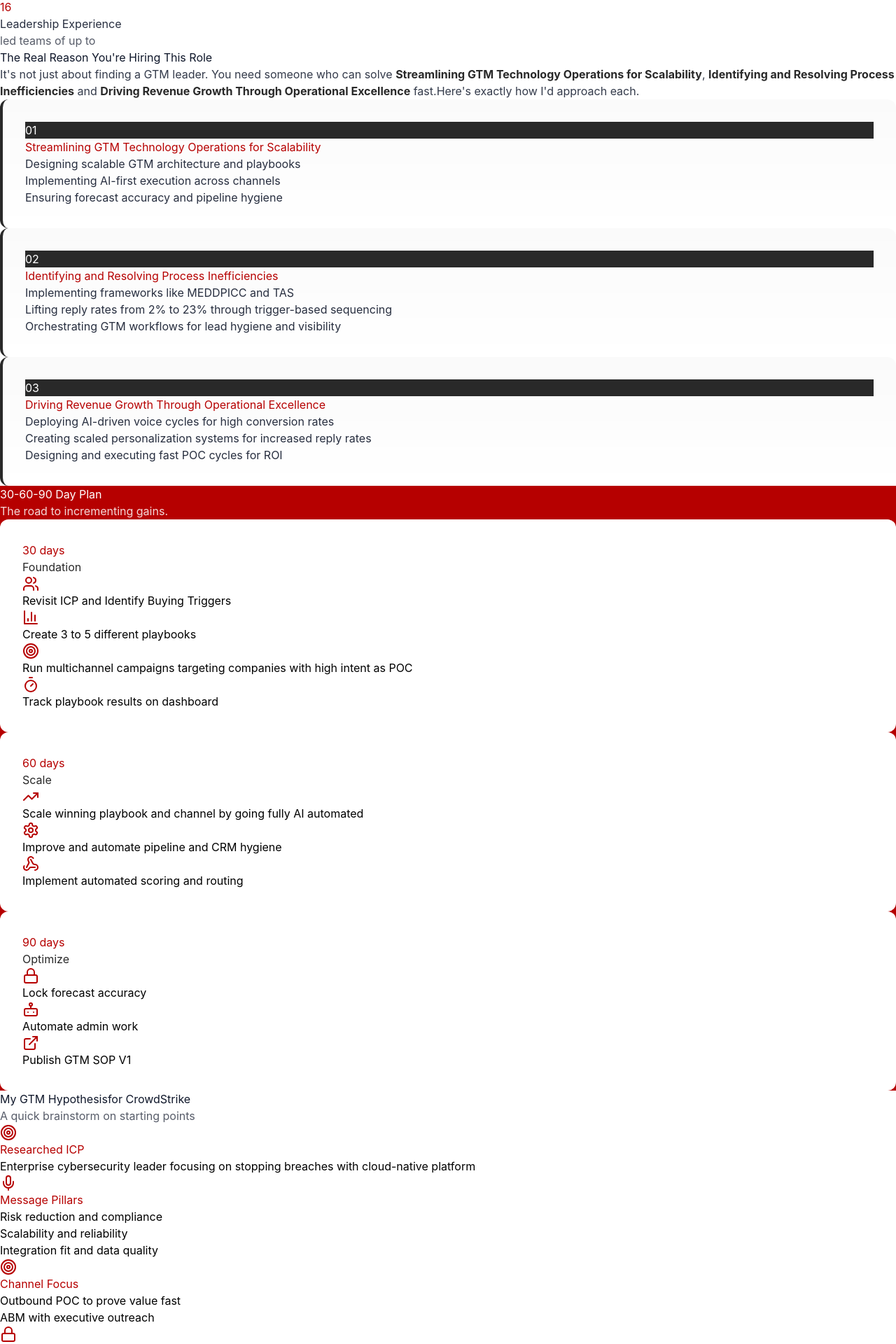
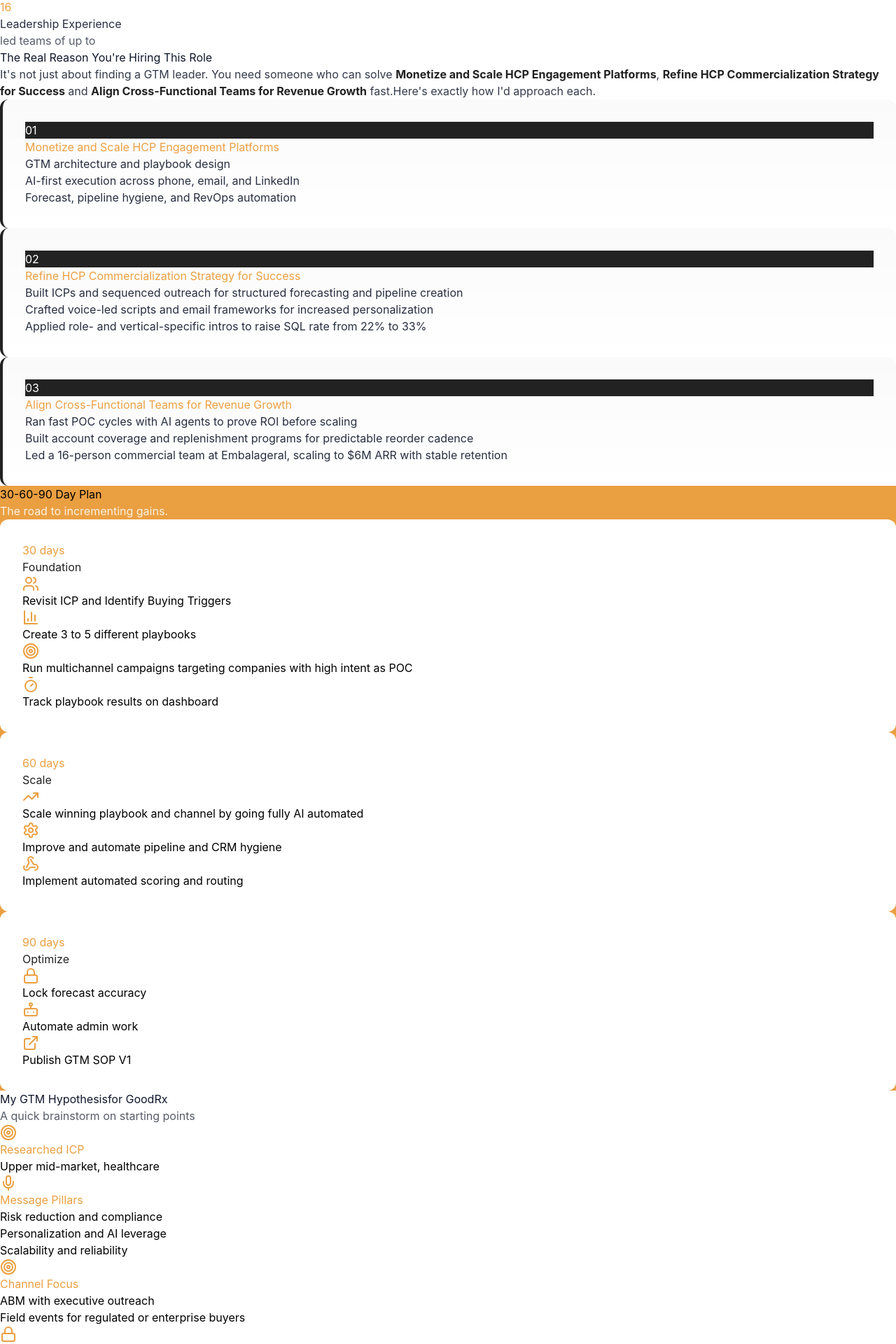
Before and after one commit to ricatroliveira-ai/gtm-landing-page, a React (Vite) app in the folder gtm-landing/: page / in a window 1280 px wide. Shown: the part 640-2560 px from the top of the page at 70% size. Built offline with nearby package versions, Linux system fonts and the light colour scheme.

Commit message:
Update App.tsx

```diff
--- a/gtm-landing/src/App.tsx
+++ b/gtm-landing/src/App.tsx
@@ -37,7 +37,7 @@ export type GTMPageConfig = {
 function pickTextFor(bgHex: string): "#000000" | "#FFFFFF" {
   const hex = bgHex.replace("#", "");
   const r = parseInt(hex.substring(0, 2), 16);
-  const g = parseInt(hex.substring(4, 6), 16);
+  const g = parseInt(hex.substring(2, 4), 16);
   const b = parseInt(hex.substring(4, 6), 16);
   const yiq = (r * 299 + g * 587 + b * 114) / 1000;
   return yiq >= 128 ? "#000000" : "#FFFFFF";
@@ -50,32 +50,32 @@ const toList = (v: string | string[] | undefined): string[] =>
 // ✅ Make.com: replace the token below with your raw JSON (object, not a quoted string)
 const RAW_CONFIG = {
   "company": {
-    "name": "CrowdStrike",
-    "role": "GTM Technology Operations Director (Remote)"
+    "name": "GoodRx",
+    "role": "Director HCP GTM Strategy"
   },
   "challenges": [
     {
-      "title": "Streamlining GTM Technology Operations for Scalability",
+      "title": "Monetize and Scale HCP Engagement Platforms",
       "approach": [
-        "Designing scalable GTM architecture and playbooks",
-        "Implementing AI-first execution across channels",
-        "Ensuring forecast accuracy and pipeline hygiene"
+        "GTM architecture and playbook design",
+        "AI-first execution across phone, email, and LinkedIn",
+        "Forecast, pipeline hygiene, and RevOps automation"
       ]
     },
     {
-      "title": "Identifying and Resolving Process Inefficiencies",
+      "title": "Refine HCP Commercialization Strategy for Success",
       "approach": [
-        "Implementing frameworks like MEDDPICC and TAS",
-        "Lifting reply rates from 2% to 23% through trigger-based sequencing",
-        "Orchestrating GTM workflows for lead hygiene and visibility"
+        "Built ICPs and sequenced outreach for structured forecasting and pipeline creation",
+        "Crafted voice-led scripts and email frameworks for increased personalization",
+        "Applied role- and vertical-specific intros to raise SQL rate from 22% to 33%"
       ]
     },
     {
-      "title": "Driving Revenue Growth Through Operational Excellence",
+      "title": "Align Cross-Functional Teams for Revenue Growth",
       "approach": [
-        "Deploying AI-driven voice cycles for high conversion rates",
-        "Creating scaled personalization systems for increased reply rates",
-        "Designing and executing fast POC cycles for ROI"
+        "Ran fast POC cycles with AI agents to prove ROI before scaling",
+        "Built account coverage and replenishment programs for predictable reorder cadence",
+        "Led a 16-person commercial team at Embalageral, scaling to $6M ARR with stable retention"
       ]
     }
   ],
@@ -85,22 +85,22 @@ const RAW_CONFIG = {
     "Forecast, pipeline hygiene, and RevOps automation"
   ],
   "trackRecord": [
-    "$1.2M in qualified pipeline in 4 months",
-    "2% to 23% reply rate lift",
-    "14% to 31% reply-to-meeting conversion"
+    "38% meeting-to-client conversion rate",
+    "16-person commercial team",
+    "$6M ARR with stable retention"
   ],
   "icp": {
     "demographics": [
-      "Enterprise cybersecurity leader focusing on stopping breaches with cloud-native platform"
+      "Upper mid-market, healthcare"
     ],
     "messagePillars": [
       "Risk reduction and compliance",
-      "Scalability and reliability",
-      "Integration fit and data quality"
+      "Personalization and AI leverage",
+      "Scalability and reliability"
     ],
     "channelFocus": [
-      "Outbound POC to prove value fast",
-      "ABM with executive outreach"
+      "ABM with executive outreach",
+      "Field events for regulated or enterprise buyers"
     ],
     "riskMitigation": [
       "Legal or compliance objections",
@@ -108,11 +108,11 @@ const RAW_CONFIG = {
     ]
   },
   "theme": {
-    "primary": "#292929",
-    "secondary": "#FC0000",
-    "accent": "#B60000"
+    "primary": "#222222",
+    "secondary": "#3268B9",
+    "accent": "#EA9F41"
   },
-  "sendsparkUrl": "https://sendspark.com/share/rcgn52z134f5wx7xlmbi33pon0tvu829"
+  "sendsparkUrl": "https://sendspark.com/share/yapwiw5xz3dz2xlnjjqpqr9zzpusyktc"
 } as unknown as GTMPageConfig;
 
 const CONFIG: GTMPageConfig = {
@@ -259,7 +259,7 @@ export default function Page() {
           <h2 className="text-4xl font-black text-center mb-8" style={textNearBlack}>
             The Real Reason You're Hiring This Role
           </h2>
-         <p className="text-xl text-center mb-16 leading-relaxed" style={textSlate85}>
+          <p className="text-xl text-center mb-16 leading-relaxed" style={textSlate85}>
   It's not just about finding a GTM leader. You need someone who can solve{" "}
   <strong style={primaryColorStyle}>{challenges[0]?.title}</strong>,{" "}
   <strong style={primaryColorStyle}>{challenges[1]?.title}</strong> and{" "}
```
